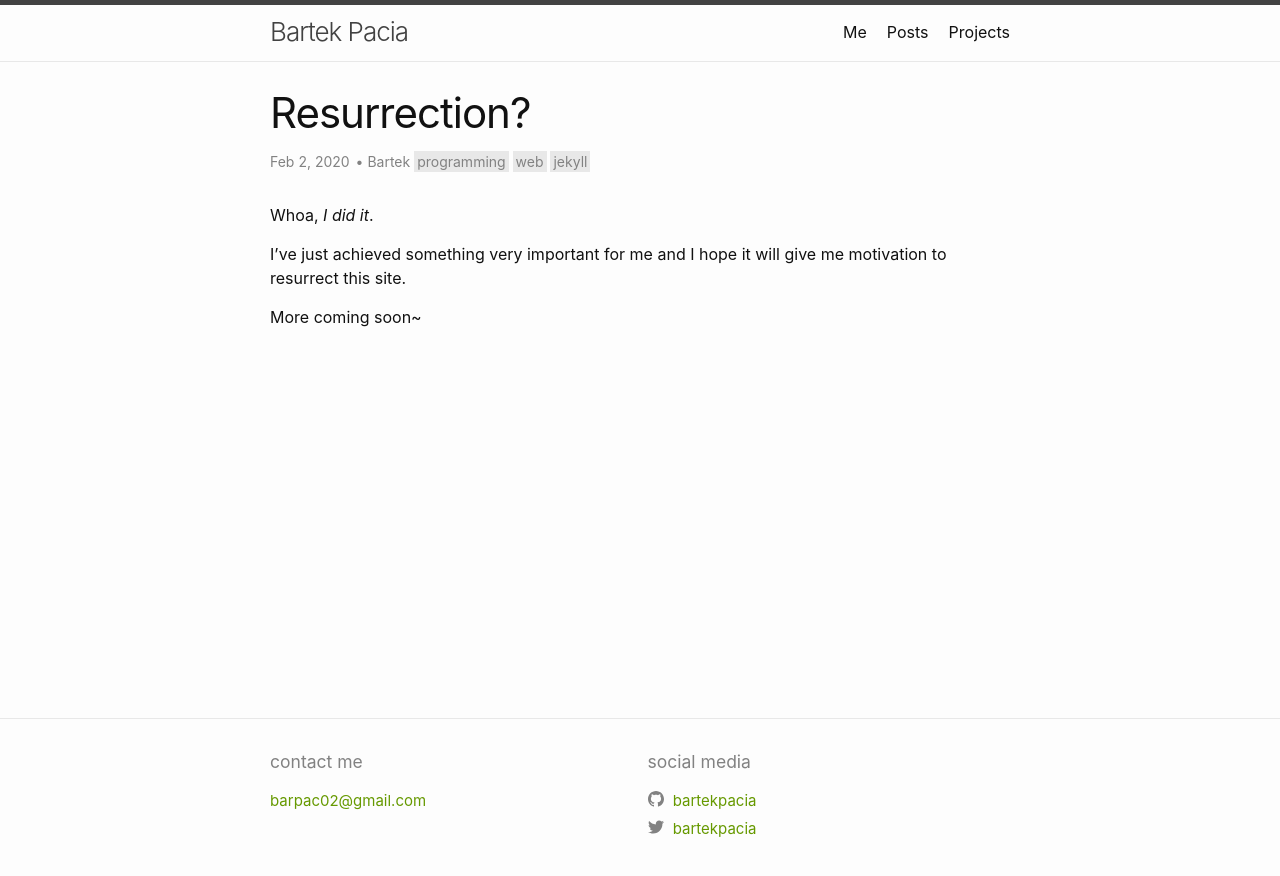
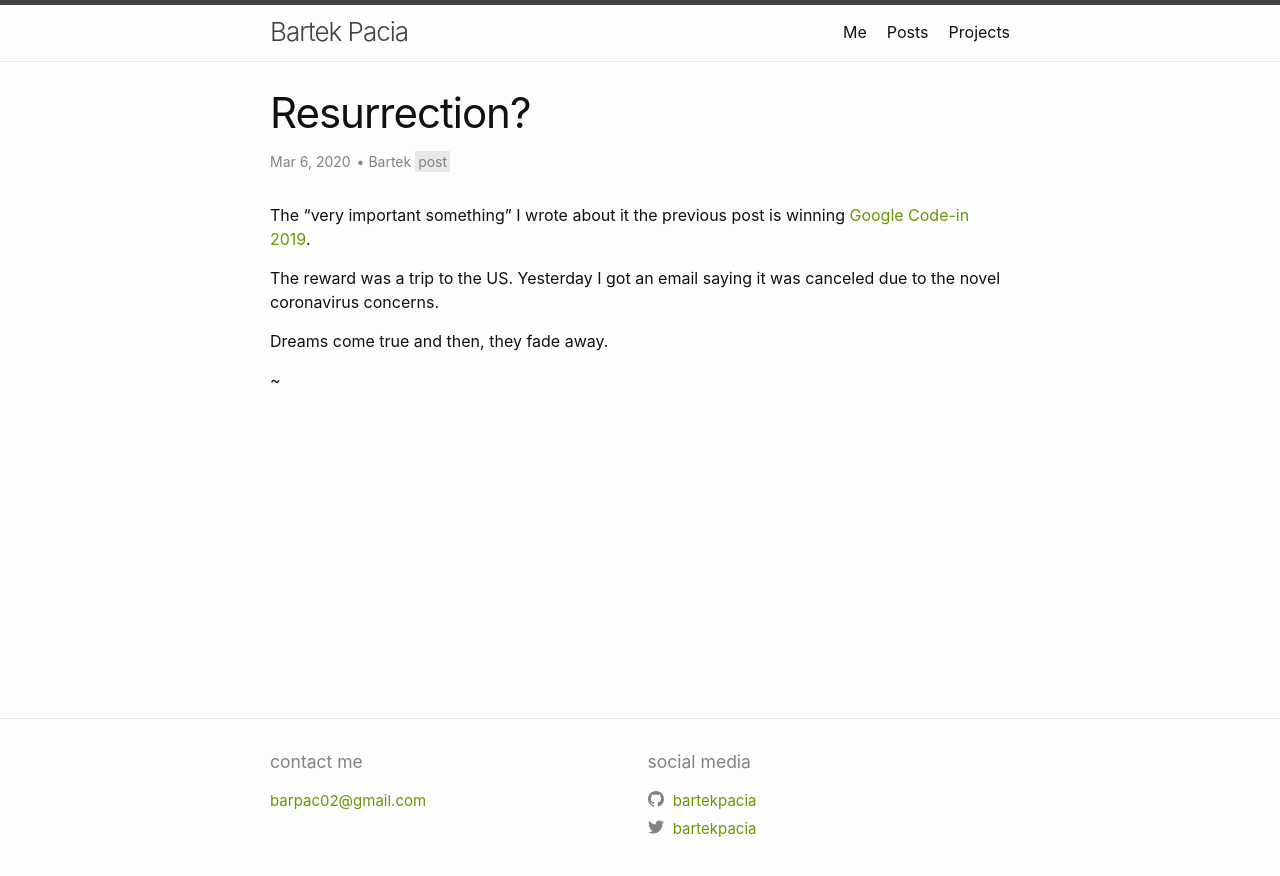
Before and after one commit to bartekpacia/bartekpacia.github.io, a Jekyll site: the page built from collections/_posts/2020-03-06-no-resurrection.md, in a window 1280 px wide. Shown: the top 876 px of the page. Built offline with Jekyll 4.4.1, drawn with Linux system fonts in a browser that asks for light colours.

Commit message:
added saaaaaad post

```diff
--- a/collections/_posts/2020-02-02-resurrection.md
+++ b/collections/_posts/2020-02-02-resurrection.md
@@ -2,7 +2,7 @@
 layout: post
 title: "Resurrection?"
 date: 2020-02-02 21:23:36 +0100
-categories: programming web jekyll
+categories: post
 author: Bartek
 permalink: "/first-post"
 ---
--- /dev/null
+++ b/collections/_posts/2020-03-06-no-resurrection.md
@@ -0,0 +1,16 @@
+---
+layout: post
+title: "Resurrection?"
+date: 2020-03-06 13:23 +0100
+categories: post
+author: Bartek
+permalink: "/first-post"
+---
+
+The "very important something" I wrote about it the previous post is winning [Google Code-in 2019](https://codein.withgoogle.com/).
+
+The reward was a trip to the US. Yesterday I got an email saying it was canceled due to the novel coronavirus concerns.
+
+Dreams come true and then, they fade away.
+
+~
```
